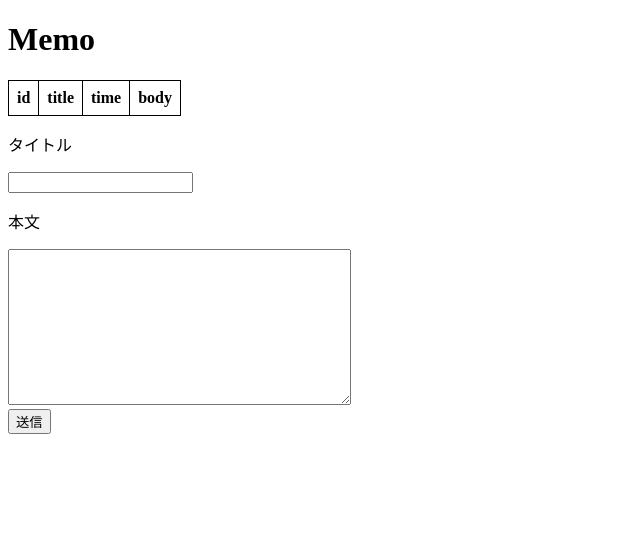
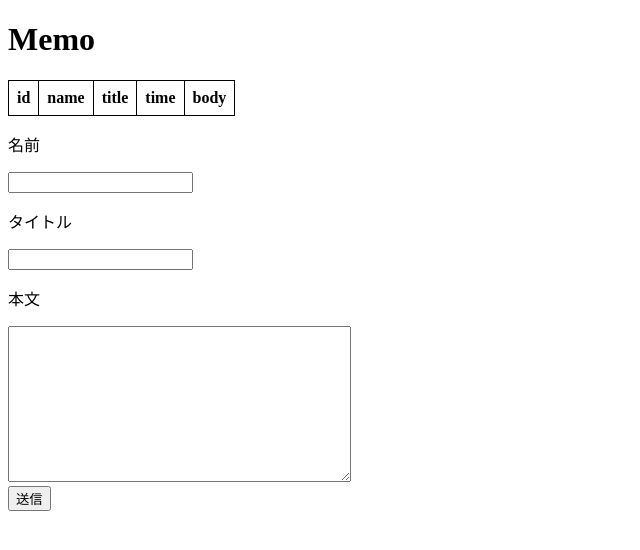
Before and after one commit to HitsujiRere/DialogflowServerTest, a Node server app: page /memo in a window 1280 px wide. Shown: the top 550 px of the page, without its empty margins (0-640 px from the left). Run offline with Node 20, Linux system fonts and the light colour scheme; lists and menus that the app fills with data are empty.

Commit message:
Add name to memo.

```diff
--- a/index.js
+++ b/index.js
@@ -69,22 +69,30 @@ app.get("/memo", (req, res) => {
     });
 });
 
+app.get("/memo/load", (req, res) => {
+    loadMemoData();
+    res.render('memo_send.ejs', {
+        result: "Correct!",
+    });
+});
+
 app.post("/memo/send", async (req, res) => {
     let result = "Failed...";
 
+    const name = req.body.name;
     const title = req.body.title;
     const body = req.body.body;
 
-    if (title !== "" || body !== "") {
+    if (name !== "", title !== "" || body !== "") {
         const db = await getPostgresClient();
         try {
-            const sql = `INSERT INTO memo VALUES (0, '${title}', now(), '${body}');`;
+            const sql = `INSERT INTO memo (name,title,time,body) VALUES ('${name}', '${title}', now(), '${body}');`;
             //const params = ['1', 'name'];
 
             await db.begin();
             await db.execute(sql);
             await db.commit();
-            result = "Correct";
+            result = "Correct!";
 
         } catch (e) {
             await db.rollback();
--- a/views/memo.ejs
+++ b/views/memo.ejs
@@ -13,6 +13,7 @@
     <table>
         <tr>
             <th>id</th>
+            <th>name</th>
             <th>title</th>
             <th>time</th>
             <th>body</th>
@@ -20,6 +21,7 @@
         <% data.forEach((item) => { %>
         <tr>
             <td><%= item.id %></td>
+            <td><%= item.name %></td>
             <td><%= item.title %></td>
             <td><%= item.time %></td>
             <td><%= item.body %></td>
@@ -29,17 +31,19 @@
 
     <form action="/memo/send" method="post">
         <label>
+            <p>名前</p>
+            <input type="text" name="name">
+        </label>
+        <label>
             <p>タイトル</p>
             <input type="text" name="title">
         </label>
-        <br />
         <label>
             <p>本文</p>
             <textarea name="body" cols="40" rows="10"></textarea>
         </label>
         <br />
         <input type="submit" value="送信">
-        <input type="button" style="display: none;">
     </form>
 </body>
 
```
